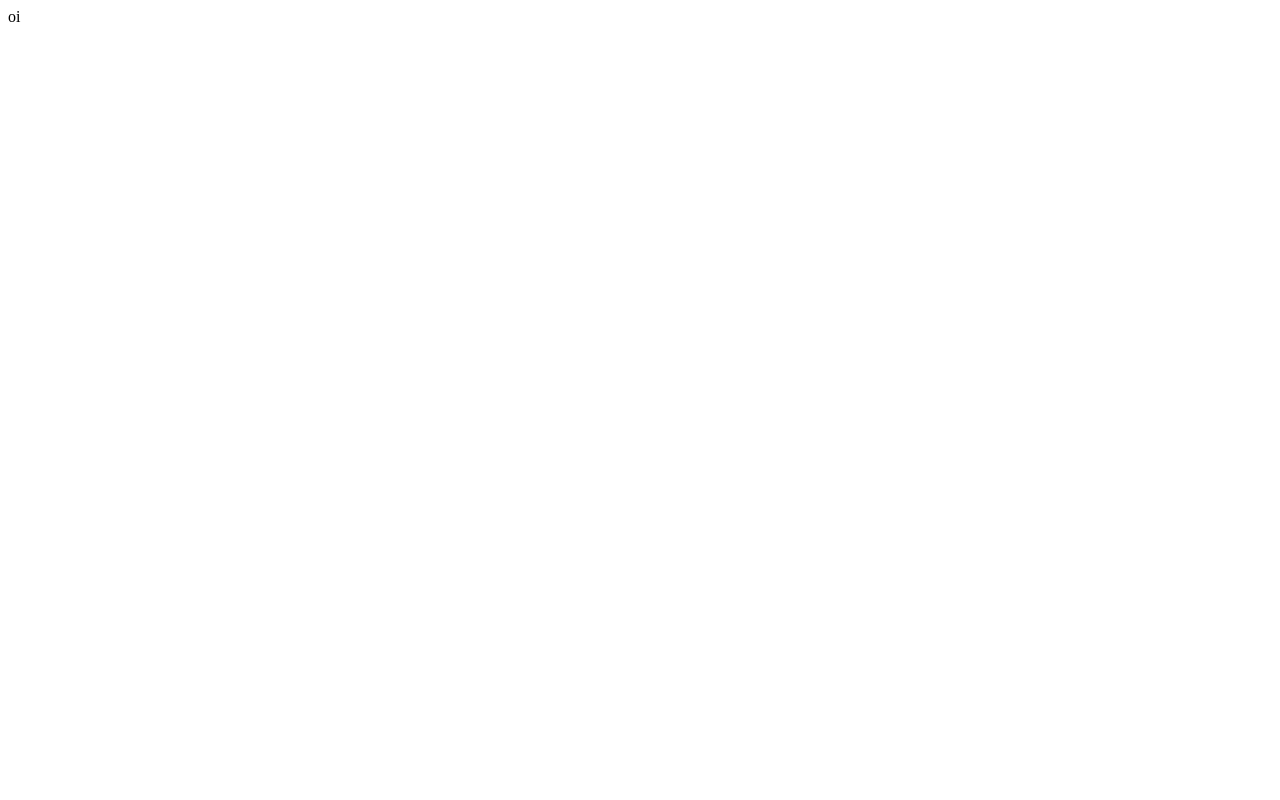
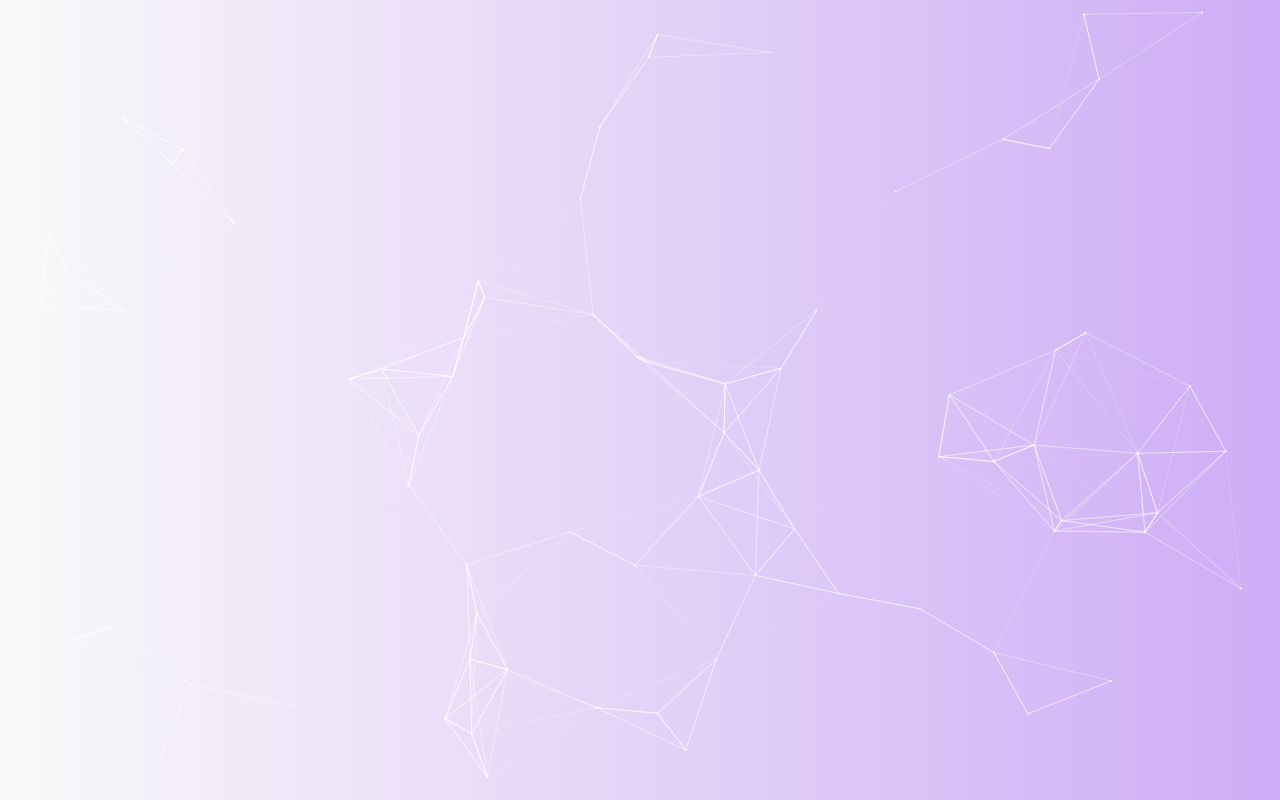
Before and after one commit to EdsonFer/LoginForm, a React (Create React App) app: page / in a window 1280 px wide. Built offline with nearby package versions, Linux system fonts and the light colour scheme.

Commit message:
gradient e particles background

```diff
--- a/package.json
+++ b/package.json
@@ -9,6 +9,7 @@
     "react": "^17.0.2",
     "react-dom": "^17.0.2",
     "react-scripts": "5.0.0",
+    "react-tsparticles": "^1.38.0",
     "sass": "^1.46.0",
     "styled-components": "^5.3.3",
     "web-vitals": "^2.1.0"
--- a/src/App.js
+++ b/src/App.js
@@ -1,9 +1,9 @@
+import { ParticleBackground } from './components/ParticleBackground';
+
+import './styles/global.scss';
+
 function App() {
-	return (
-		<div className="App">
-			<header className="App-header">oi</header>
-		</div>
-	);
+	return <ParticleBackground />;
 }
 
 export default App;
--- /dev/null
+++ b/src/components/ParticleBackground/index.js
@@ -0,0 +1,85 @@
+import Particles from 'react-tsparticles';
+
+export function ParticleBackground() {
+	return (
+		<div>
+			<Particles
+				options={{
+					fpsLimit: 60,
+					interactivity: {
+						events: {
+							onClick: {
+								enable: true,
+								mode: 'push',
+							},
+							onHover: {
+								enable: true,
+								mode: 'repulse',
+							},
+							resize: true,
+						},
+					},
+					modes: {
+						bubble: {
+							distance: 400,
+							duration: 2,
+							opacity: 0.8,
+							size: 40,
+						},
+						push: {
+							quantity: 4,
+						},
+						repulse: {
+							distance: 200,
+							duration: 0.4,
+						},
+					},
+					particles: {
+						color: {
+							value: '#ffffff',
+						},
+						links: {
+							color: '#ffffff',
+							distance: 150,
+							enable: true,
+							opacity: 0.5,
+							width: 1,
+						},
+						collisions: {
+							enable: true,
+						},
+						move: {
+							direction: 'none',
+							enable: true,
+							outMode: 'bounce',
+							random: false,
+							speed: 3,
+							straight: false,
+						},
+						number: {
+							density: {
+								enable: true,
+								value_area: 1080,
+							},
+							limit: 0,
+							value: 80,
+						},
+						opacity: {
+							value: 0.5,
+						},
+						shape: {
+							type: 'circle',
+						},
+						size: {
+							random: {
+								enable: true,
+								minimum: 0.5,
+							},
+							value: 1,
+						},
+					},
+				}}
+			/>
+		</div>
+	);
+}
--- a/src/styles/global.scss
+++ b/src/styles/global.scss
@@ -6,19 +6,6 @@
 
 :root {
 	--white: #fff;
-
-	--gray-50: #f7f8fa;
-	--gray-100: #e6e8eb;
-	--gray-200: #afb2b1
-	--gray-500: #808080;
-	--gray-800: #494d4b;
-
-	--green-500: #04d361;
-
-	--purple-300: #9f75ff;
-	--purple-400: #9164fa;
-	--purple-500: #8257e5;
-	--purple-800: #6f48c9;
 }
 
 @media (max-width: 1080px) {
@@ -33,8 +20,18 @@
 	}
 }
 
+html,
 body {
-	background: var(--gray-50);
+	background: linear-gradient(
+		90deg,
+		rgba(249, 249, 249, 1) 0%,
+		rgba(206, 173, 246, 1) 100%
+	);
+	height: 100%;
+	width: 100%;
+	margin: 0;
+	padding: 0;
+	overflow: hidden;
 }
 
 body,
@@ -49,7 +46,12 @@
 	cursor: pointer;
 }
 
-h1,h2,h3,h4,h5,h6{
+h1,
+h2,
+h3,
+h4,
+h5,
+h6 {
 	font-weight: 700;
 	font-family: 'Rajdhani', sans-serif;
 	color: var(--gray-800);
```
Also changed, not shown: 1 other file (tests, documents, lock files or other folders).
